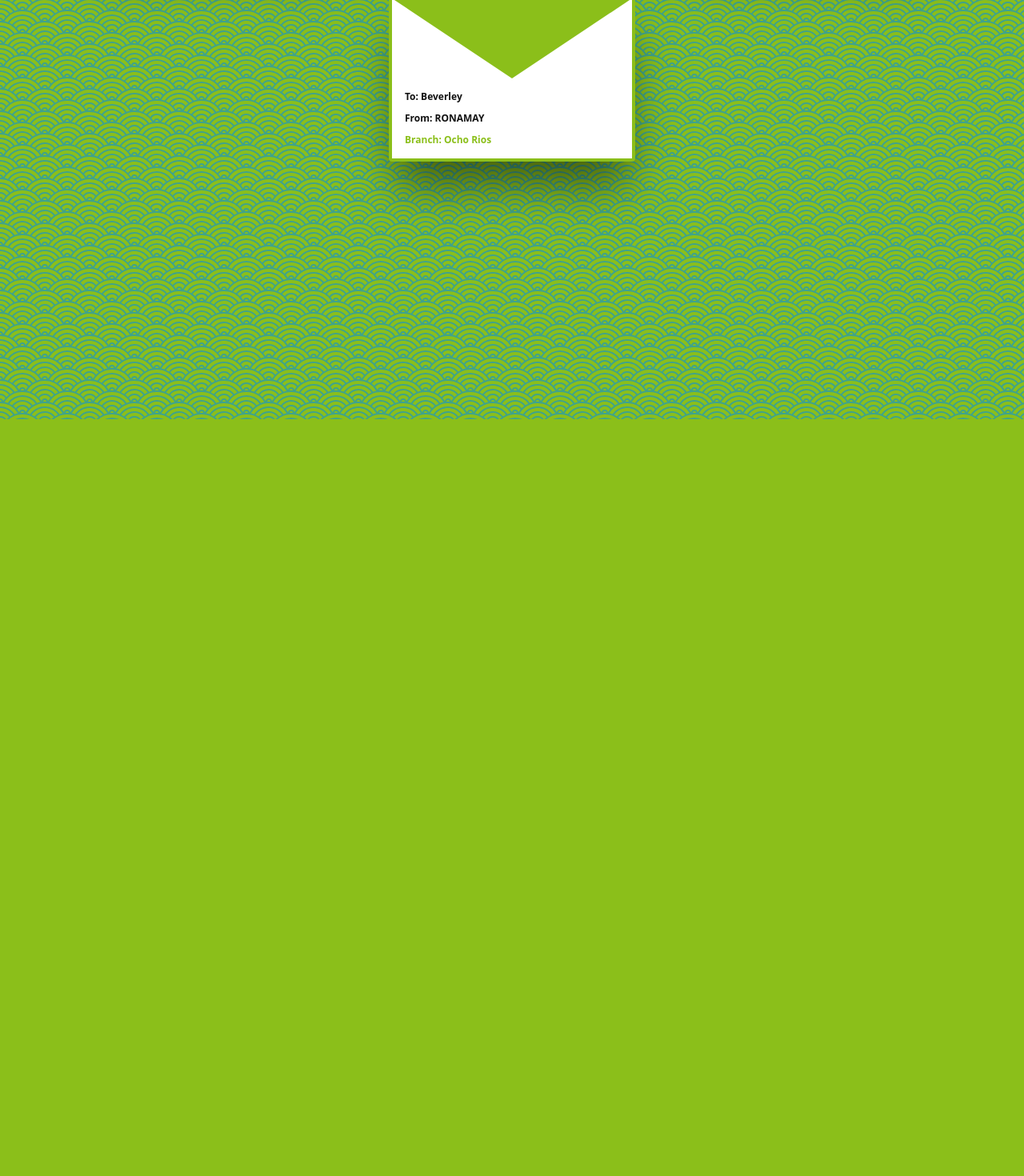
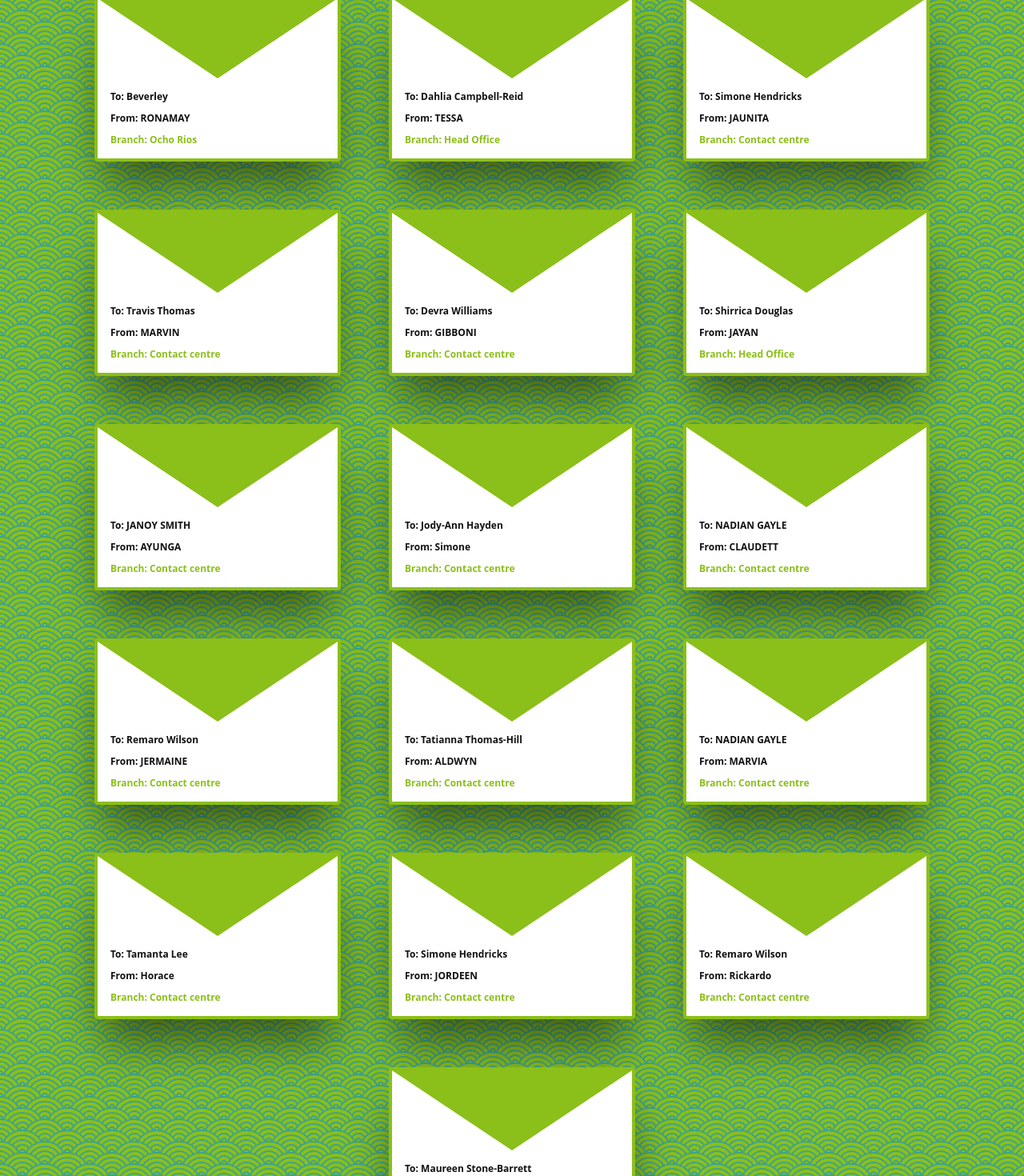
Before and after one commit to tevon456/jmda-listing, a React app in the folder src/: page /commendations in a window 1280 px wide. Shown: the part 940-2410 px from the top of the page at 80% size. Before the commit the page ends 1464 px from the top, so only its background shows below. Built offline with nearby package versions, Linux system fonts and the light colour scheme; the HTML template or start-up script is replaced by a standard one.

Commit message:
test
checking changes

```diff
--- a/public/index.html
+++ b/public/index.html
@@ -19,7 +19,7 @@
     work correctly both with client-side routing and a non-root public URL.
     Learn how to configure a non-root public URL by running `npm run build`.
   -->
-  <title>React App</title>
+  <title>Commendations</title>
 
 </head>
 <body>
--- a/src/Peer.js
+++ b/src/Peer.js
@@ -3,7 +3,7 @@ import React from "react";
 
 const Peer = () => (
   <div className="page">
-    <h1>Testing</h1>
+    <h1>No peer commendations today &#128546;</h1>
   </div>
 );
 
--- a/src/data2.json
+++ b/src/data2.json
@@ -4,16 +4,14 @@
     "First_Name": "CHEVOY",
     "Custom1": "Kyhian",
     "Custom2": "Head Office",
-    "comments":
-      "The csr that i spoke with yesterday  she was very informative  because she directed me to the client web which  I wasn't aware of, so im extremely   thankful  for that bit of information."
+    "comments": "The csr that i spoke with yesterday  she was very informative  because she directed me to the client web which  I wasn't aware of, so im extremely   thankful  for that bit of information."
   },
   {
     "ID": 168053959,
     "First_Name": "JOANIE",
     "Custom1": "Diana",
-    "Custom2": "Sagicor Life - Cayman",
-    "comments":
-      "My representative Ms. Margaret is excellent, front line needs to be more alert."
+    "Custom2": " Cayman",
+    "comments": "My representative Ms. Margaret is excellent, front line needs to be more alert."
   },
   {
     "ID": 168055350,
@@ -33,7 +31,7 @@
     "ID": 168146011,
     "First_Name": "JAQUELINE",
     "Custom1": "Roseanna",
-    "Custom2": "Sagicor Life - Cayman",
+    "Custom2": " Cayman",
     "comments": "keep up the excellent services"
   },
   {
@@ -41,8 +39,7 @@
     "First_Name": "OPAL",
     "Custom1": "Andrea",
     "Custom2": "Head Office",
-    "comments":
-      "I am extremely grateful that Sagicor does not apply fees for every transaction.I am considering transferring my business to you."
+    "comments": "I am extremely grateful that Sagicor does not apply fees for every transaction.I am considering transferring my business to you."
   },
   {
     "ID": 168055448,
@@ -63,8 +60,7 @@
     "First_Name": "OSHANE",
     "Custom1": "Leslie-Ann",
     "Custom2": "Head Office",
-    "comments":
-      "Leslie Ann Ferguson.....Very Excellent representative, I admire her patience and understanding to assit me...I like her work attitude aswell...."
+    "comments": "Leslie Ann Ferguson.....Very Excellent representative, I admire her patience and understanding to assit me...I like her work attitude aswell...."
   },
   {
     "ID": 168055448,
@@ -72,5 +68,110 @@
     "Custom1": "Beverley",
     "Custom2": "Ocho Rios",
     "comments": "Just wish I had invested more in the company."
+  },
+  {
+    "ID": 168055449,
+    "First_Name": "TESSA",
+    "Custom1": "Dahlia Campbell-Reid",
+    "Custom2": "Head Office",
+    "comments": "The contact center answered promptly, listened to what I had to say and was able to guide me to what needed to do with the what I had asked."
+  },
+  {
+    "ID": 168055448,
+    "First_Name": "JAUNITA",
+    "Custom1": "Simone Hendricks",
+    "Custom2": "Contact centre",
+    "comments": "Sagicor customer service is well trained and prepare to answer any question throw at them."
+  },
+  {
+    "ID": 168245448,
+    "First_Name": "MARVIN",
+    "Custom1": "Travis Thomas",
+    "Custom2": "Contact centre",
+    "comments": "the agent was good"
+  },
+  {
+    "ID": 168605448,
+    "First_Name": "GIBBONI",
+    "Custom1": "Devra Williams",
+    "Custom2": "Contact centre",
+    "comments": "No other comments, it's good that you actually spend time to make the customer service easier"
+  },
+  {
+    "ID": 168543448,
+    "First_Name": "JAYAN",
+    "Custom1": "Shirrica Douglas",
+    "Custom2": "Head Office",
+    "comments": "Keep up the great job exceptional customer service comfortable environment however portal not so ueer friendly as suggested try making it a tad simplier for others to manoeuvre."
+  },
+  {
+    "ID": 168051448,
+    "First_Name": "AYUNGA",
+    "Custom1": "JANOY SMITH",
+    "Custom2": "Contact centre",
+    "comments": "The overall experience was good"
+  },
+  {
+    "ID": 168055738,
+    "First_Name": "Simone",
+    "Custom1": "Jody-Ann Hayden",
+    "Custom2": "Contact centre",
+    "comments": "Keep up the great work."
+  },
+  {
+    "ID": 106055448,
+    "First_Name": "CLAUDETT",
+    "Custom1": "NADIAN GAYLE",
+    "Custom2": "Contact centre",
+    "comments": "No i do not.The agent answered all my questions."
+  },
+  {
+    "ID": 268055448,
+    "First_Name": "JERMAINE",
+    "Custom1": "Remaro Wilson",
+    "Custom2": "Contact centre",
+    "comments": "Keep up the good work"
+  },
+  {
+    "ID": 268055441,
+    "First_Name": "ALDWYN",
+    "Custom1": "Tatianna Thomas-Hill",
+    "Custom2": "Contact centre",
+    "comments": "I am currently residing in the United States and I am accustomed to a high level of customer service where ever I go here. My interaction with this representative made me feel like I was interfacing with a representative here. I was very impressed with her professionalism and knowledge. This is by far the best customer service I have received since I have been interacting with the company. I am recommending that she be commended."
+  },
+  {
+    "ID": 268055442,
+    "First_Name": "MARVIA",
+    "Custom1": "NADIAN GAYLE",
+    "Custom2": "Contact centre",
+    "comments": "good service!"
+  },
+  {
+    "ID": 268055443,
+    "First_Name": "Horace",
+    "Custom1": "Tamanta Lee",
+    "Custom2": "Contact centre",
+    "comments": "Other companies needs to take a page out of your book....in-fact you guys could publish a booklet on how to offer excellent service to customers and issues to other business places. \"big ups"
+  },
+  {
+    "ID": 268055444,
+    "First_Name": "JORDEEN",
+    "Custom1": "Simone Hendricks",
+    "Custom2": "Contact centre",
+    "comments": "Great job"
+  },
+  {
+    "ID": 268055445,
+    "First_Name": "Rickardo",
+    "Custom1": "Remaro Wilson",
+    "Custom2": "Contact centre",
+    "comments": "The representative stayed on the line and ensured that the process was complete before hanging up"
+  },
+  {
+    "ID": 268055447,
+    "First_Name": "AVIS",
+    "Custom1": "Maureen Stone-Barrett",
+    "Custom2": "Savanna-La-Mar",
+    "comments": "the agent was very nice and I felt comfortable talking to her"
   }
 ]
```
Also changed, not shown: public/manifest.json.
